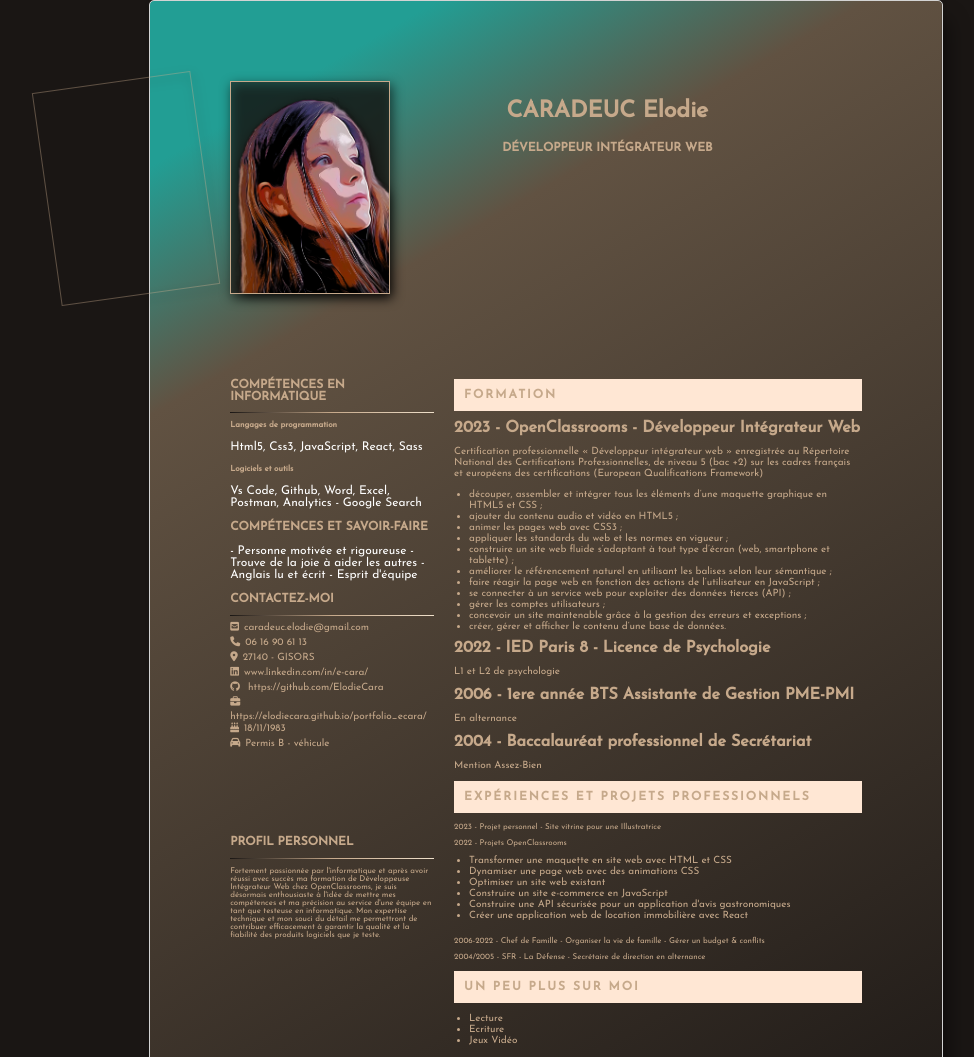
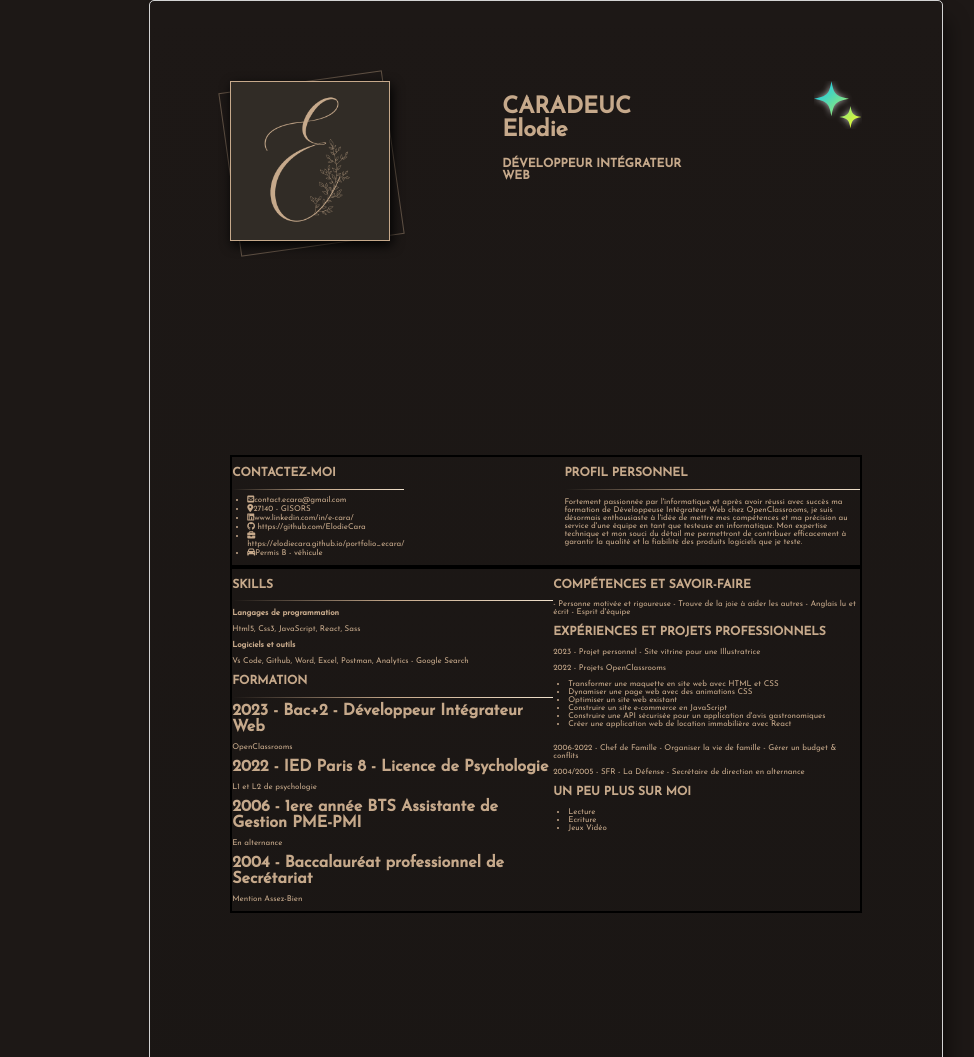
Before and after one commit to ElodieCara/cv-ecara, a plain HTML site: page index.html in a window 1280 px wide. Shown: the top 1057 px of the page, without its empty margins (94-1068 px from the left). Drawn offline with Linux system fonts and the light colour scheme; a web font is replaced by a local one.

Commit message:
Maj style

```diff
--- a/index.html
+++ b/index.html
@@ -19,10 +19,10 @@
 
 <body>
     <div class="home-cv">
-        <section class="header">
+        <header>
             <div class="presentation">
                 <div class="presentation__photo">
-                    <img src="image/photoEC.png" alt="photo_Elodie_Cara_CV">
+                    <img src="image/logo.png" alt="photo_Elodie_Cara_CV">
                 </div>
                 <div class="presentation__text">
                     <h1 class="presentation__title">CARADEUC Elodie</h1>
@@ -30,33 +30,39 @@
                         <object data="stars.svg" type="image/svg+xml"></object>
                     </div>
                     <h2 class="presentation__poste">Développeur Intégrateur Web</h2>
-                </div>
 
                 </div>
-        </section>
-        <section class="main">
-            <article class="left-column">
-                <div class="rang1__profil-compétences">
-                    <h2>Compétences en informatique</h2>
-                    <hr>
-                    <h3>Langages de programmation</h3>
-                    <p>Html5, Css3, JavaScript, React, Sass </p>
-                    <h3>Logiciels et outils</h3>
-                    <p>Vs Code, Github, Word, Excel, Postman, Analytics - Google Search</p>
+                <div class="icon">
+                    <svg xmlns="http://www.w3.org/2000/svg" version="1.1" viewBox="0 0 443.771 443.772"
+                        style="enable-background:new 0 0 512 512" xml:space="preserve" class="icon__stars">
+                        <defs>
+                            <linearGradient id="gradient-vertical" x2="1" y2="1">
+                                <stop offset="0%" stop-color="#00c3ff" />
+                                <stop offset="50%" stop-color="#77e190" />
+                                <stop offset="100%" stop-color="#ffff1c" />
+                            </linearGradient>
+                            <!-- You can define other gradients for vertical, radial, etc., if needed -->
+                        </defs>
+                        <g>
+                            <path
+                                d="M163.073 3.459C140.557 125.764 122.304 144.016 0 166.532c122.305 22.516 140.557 40.768 163.073 163.073 22.516-122.305 40.768-140.557 163.073-163.073-122.305-22.516-140.558-40.768-163.073-163.073zM340.064 232.896c-14.318 77.781-25.928 89.39-103.708 103.708 77.78 14.319 89.39 25.928 103.708 103.708 14.318-77.78 25.928-89.39 103.707-103.708-77.781-14.318-89.388-25.927-103.707-103.708z"
+                                fill="url(#gradient-vertical)" data-original="#000000" class="icon-stars-path"></path>
+                        </g>
+                    </svg>
                 </div>
-                <div class="rang1__profil-savoirfaire">
-                    <h2>Compétences et savoir-faire</h2>
-                    <p>- Personne motivée et rigoureuse - Trouve de la joie à aider les autres - Anglais lu et écrit -
-                        Esprit d'équipe</p>
             </div>
-                <div class="rang1__profil-contact">
+        </header>
+
+        <main>
+            <section class="container-1">
+                <div class="contact">
                     <h2>Contactez-moi</h2>
                     <hr>
-                    <ul class="rang1__profil-liens">
+                    <ul class="link">
                         <li><i class="fa-solid fa-square-envelope"></i><a
-                                href="mailto:caradeuc.elodie@email.com">caradeuc.elodie@gmail.com</a>
+                                href="mailto:contact.ecara@gmail.com">contact.ecara@gmail.com</a>
                         </li>
-                        <li><i class="fa-solid fa-phone"></i></i>06 16 90 61 13</li>
+
                         <li><i class="fa-solid fa-location-dot"></i>27140 - GISORS</li>
                         <li><i class="fa-brands fa-linkedin"></i><a
                                 href="https://www.linkedin.com/in/e-cara/">www.linkedin.com/in/e-cara/</a>
@@ -66,17 +72,11 @@
                         <li><i class="fa-solid fa-briefcase"></i> <a
                                 href="https://elodiecara.github.io/portfolio_ecara/">https://elodiecara.github.io/portfolio_ecara/</a>
                         </li>
-                        <li><i class="fa-solid fa-cake-candles"></i>18/11/1983</li>
+
                         <li><i class="fa-solid fa-car"></i>Permis B - véhicule</li>
                     </ul>
-                    <p> <br>
-                        <br>
-                        <br>
-                        <br>
-                        <br>
-                    </p>
                 </div>
-                <div class="presentation__profil">
+                <div class="profil">
                     <h2>Profil Personnel</h2>
                     <hr>
                     <p> Fortement passionnée par l'informatique et après avoir réussi avec succès ma formation de
@@ -85,22 +85,33 @@
                         informatique. Mon expertise technique et mon souci du détail me permettront de contribuer
                         efficacement à garantir la qualité et la fiabilité des produits logiciels que je teste.</p>
                 </div>
-            </article>
-            <article class="right-column">
-                <section class="formation">
-                    <h2 class="formation__title">Formation</h2>
-                    <h4>2023 - OpenClassrooms - Développeur Intégrateur Web</h4>
-                    <p>Certification professionnelle « Développeur intégrateur web »
-                        enregistrée au Répertoire National des Certifications Professionnelles,
-                        de niveau 5 (bac +2) sur les cadres français et européens des certifications
-                        (European Qualifications Framework)</p>
-                    <ul>
-                        <li>découper, assembler et intégrer tous les éléments d’une maquette graphique en HTML5 et CSS ;
+
+            </section>
+
+            <section class="container-2">
+                <article class="left-column">
+                    <div class="skills">
+                        <h2>Skills</h2>
+                        <hr>
+                        <h3>Langages de programmation</h3>
+                        <p>Html5, Css3, JavaScript, React, Sass </p>
+                        <h3>Logiciels et outils</h3>
+                        <p>Vs Code, Github, Word, Excel, Postman, Analytics - Google Search</p>
+                    </div>
+                    <div class="formation">
+                        <h2 class="formation-title">Formation</h2>
+                        <hr>
+                        <h4>2023 - Bac+2 - Développeur Intégrateur Web</h4>
+                        <p>OpenClassrooms</p>
+                        <!-- <ul>
+                            <li>découper, assembler et intégrer tous les éléments d’une maquette graphique en HTML5 et
+                                CSS ;
                             </li>
                             <li>ajouter du contenu audio et vidéo en HTML5 ;</li>
                             <li>animer les pages web avec CSS3 ;</li>
                             <li>appliquer les standards du web et les normes en vigueur ;</li>
-                        <li>construire un site web fluide s’adaptant à tout type d’écran (web, smartphone et tablette) ;
+                            <li>construire un site web fluide s’adaptant à tout type d’écran (web, smartphone et
+                                tablette) ;
                             </li>
                             <li>améliorer le référencement naturel en utilisant les balises selon leur sémantique ;</li>
                             <li>faire réagir la page web en fonction des actions de l’utilisateur en JavaScript ;</li>
@@ -108,19 +119,29 @@
                             <li>gérer les comptes utilisateurs ;</li>
                             <li>concevoir un site maintenable grâce à la gestion des erreurs et exceptions ;</li>
                             <li>créer, gérer et afficher le contenu d’une base de données.</li>
-                    </ul>
+                        </ul> -->
                         <h4>2022 - IED Paris 8 - Licence de Psychologie</h4>
                         <p> L1 et L2 de psychologie</p>
                         <h4>2006 - 1ere année BTS Assistante de Gestion PME-PMI </h4>
                         <p>En alternance</p>
                         <h4>2004 - Baccalauréat professionnel de Secrétariat</h4>
                         <p>Mention Assez-Bien</p>
-                </section>
-                <section class="experiences">
-                    <h2 class="experience__title">Expériences et projets Professionnels</h2>
+                    </div>
+                </article>
+
+
+                <article class="right-column">
+                    <div class="softskills">
+                        <h2>Compétences et savoir-faire</h2>
+                        <p>- Personne motivée et rigoureuse - Trouve de la joie à aider les autres - Anglais lu et écrit
+                            -
+                            Esprit d'équipe</p>
+                    </div>
+                    <div class="experience">
+                        <h2 class="experience-title">Expériences et projets Professionnels</h2>
                         <p>2023 - Projet personnel - Site vitrine pour une Illustratrice </p>
                         <p> 2022 - Projets OpenClassrooms</p>
-                    <ul class="experiences__projets">
+                        <ul class="experiences-projets">
                             <li>Transformer une maquette en site web avec HTML et CSS</li>
                             <li>Dynamiser une page web avec des animations CSS</li>
                             <li>Optimiser un site web existant</li>
@@ -130,9 +151,9 @@
                         </ul>
                         <p>2006-2022 - Chef de Famille - Organiser la vie de famille - Gérer un budget & conflits</p>
                         <p>2004/2005 - SFR - La Défense - Secrétaire de direction en alternance</p>
-                </section>
-                <section class="interest">
-                    <h2 class="interest__title">Un peu plus sur moi</h2>
+                    </div>
+                    <div class="interest">
+                        <h2 class="interest-title">Un peu plus sur moi</h2>
                         <ul>
                             <li>Lecture
                             </li>
@@ -141,9 +162,13 @@
                             <li>Jeux Vidéo
                             </li>
                         </ul>
+                    </div>
+                </article>
+
+
+
             </section>
-            </article>
-        </section>
+        </main>
     </div>
 </body>
 
--- a/styles/styles.css
+++ b/styles/styles.css
@@ -9,7 +9,10 @@ body {
   max-width: 842px;
   width: 100%;
   margin: Auto;
-  background: #1a1614;
+  /* background-color: #1e1a1796; */
+  background-color: #1d1816;
+  position: relative;
+  z-index: 100;
   /* background-color: grey; */
   box-shadow: 25px 0 20px -20px rgba(0, 0, 0, 0.45); /* background-color: grey; */
   width: 210mm;
@@ -81,7 +84,7 @@ hr {
   border-radius: 5px;
   /* background: linear-gradient(90deg, #1a1614 0%, #c6a98b 50%, #efe0cb 100%); */
   box-shadow: 0 0 5px rgba(0, 0, 0, 0.1);
-  background: linear-gradient(150deg, #229e94 10%, #615242 25%, #1a1614 100%);
+  background-image: linear-gradient(to top, #1a1614, rgba(255, 255, 255, 0));
 
   z-index: -1000;
   overflow: hidden;
@@ -90,12 +93,6 @@ hr {
   height: 1204px;
 }
 
-/* .home-cv::before {
-} */
-
-/* .home-cv::after {
-  background: #1a1614;
-} */
 /* ===Header=== */
 
 .header {
@@ -118,12 +115,12 @@ hr {
 .presentation__photo:after {
   content: "";
   position: absolute;
-  width: 160px;
-  height: 215px;
+  width: 165px;
+  height: 165px;
   border: 1px solid #c6a98b;
   opacity: 0.4;
   transform: rotate(-8deg);
-  left: 140px;
+  left: 80px;
   /* background: url(/portfolio_ecara/assets/Logo-34a9c95e.png) center/cover
     no-repeat; */
   z-index: -10;
@@ -131,7 +128,7 @@ hr {
   filter: drop-shadow(2px 4px 6px black);
 }
 
-img {
+.presentation__photo img {
   width: 10rem;
   border: 1px solid #c6a98b;
   position: relative;
@@ -141,136 +138,54 @@ img {
 }
 
 /* Icon */
-
-.presentation__icon {
-  will-change: transform;
-  transform: translateX(0.1px) translateY(5px);
+.icon {
+  width: 50px;
+}
+.icon img {
+  width: 100%;
+  position: relative;
+  display: inline-block;
 }
 
-.icon__stars {
-  width: 40px;
-}
-
-.icon__stars__path {
+path {
+  /* fill: transparent; */
+  stroke: 10;
+  color: white;
+  background-image: linear-gradient(
+    135deg,
+    #a770ef 0%,
+    #cf8bf3 50%,
+    #fdb99b 100%
+  );
   stroke-dasharray: 1560;
   stroke-dashoffset: 0;
   animation: animate-stars 2s linear forwards;
   filter: drop-shadow(0 0 30px rgba(255, 255, 255, 0.7));
 }
 
-. @keyframes animate-stars {
-  0% {
-    stroke-dashoffset: 0;
-  }
-  40% {
-    stroke-dashoffset: 1560;
-  }
-  80% {
-    stroke-dashoffset: 3120;
-    fill: transparent;
-  }
-  100% {
-    stroke-dashoffset: 3120;
-    fill: #31e8ff;
-  }
+/* Gradient-svg */
+
+#gradient-horizontal {
+  $color-stop-1: #a770ef;
+  $color-stop-2: #cf8bf3;
+  $color-stop-3: #fdb99b;
 }
 
-.presentation__icon::before {
-  content: "";
-  display: block;
-  position: absolute;
-  top: 0;
-  left: 0;
-  width: 100%;
-  height: 100%;
-  background-image: linear-gradient(to right, #a770ef, #cf8bf3, #fdb99b);
-  opacity: 0; /* Assurez-vous que l'opacité est à 0 pour le départ de l'animation */
-  z-index: -1; /* Assurez-vous que le pseudo-élément est derrière le chemin */
+#gradient-vertical {
+  $color-stop-1: #00c3ff;
+  $color-stop-2: #77e190;
+  $color-stop-3: #ffff1c;
 }
 
 /* ===Main=== */
 
-.main {
-  display: grid;
-  grid-template-columns: 1fr 2fr;
-  grid-gap: 20px;
+.container-1 {
+  display: flex;
+  gap: 10rem;
+  border: 2px solid black;
 }
 
-.rang1__presentation__title {
+.container-2 {
   display: flex;
-  flex-direction: column;
+  border: 2px solid black;
 }
-
-/*Partie I */
-
-.rang1 {
-  background-color: #1a1614;
-  color: #ffe7d4;
-  padding-top: 40px;
-}
-
-.rang1__presentation,
-.rang1__profil {
-  display: flex;
-  flex-direction: column;
-  padding: 0 15%;
-  max-width: 350px;
-}
-
-.rang1__presentation__title {
-  text-transform: uppercase;
-  letter-spacing: 2px;
-}
-
-.rang1__presentation__poste {
-  /* border-bottom: 5px solid #ffe7d4; */
-  padding-bottom: 20px;
-  text-transform: uppercase;
-  font-weight: 400;
-  color: white;
-  letter-spacing: 2px;
-}
-
-.rang1__profil-personnel p,
-.rang1__profil-compétences p,
-.rang1__profil-contact p,
-.rang1__profil-savoirfaire p {
-  color: white;
-  font-size: 12px;
-}
-
-.rang1__profil-liens {
-  list-style: none;
-  padding: 0;
-}
-
-.rang1__profil-liens i {
-  padding-right: 5px;
-  margin-bottom: 5px;
-}
-
-/* Partie II */
-
-.rang2__formation,
-.rang2__experiences {
-  padding: 25px;
-  max-width: 400px;
-  background-color: #1a1614;
-}
-
-.rang2__formation__content {
-  border: 1px solid #c6a98b;
-}
-
-.formation p,
-li {
-  font-size: 10px;
-}
-
-.formation__title,
-.experience__title,
-.interest__title {
-  background-color: #ffe7d4;
-  padding: 10px;
-  letter-spacing: 2px;
-}
```
Also changed, not shown: image/logo.png (added), image/stars.svg. Lines whose indentation alone changed are shown as unchanged.
